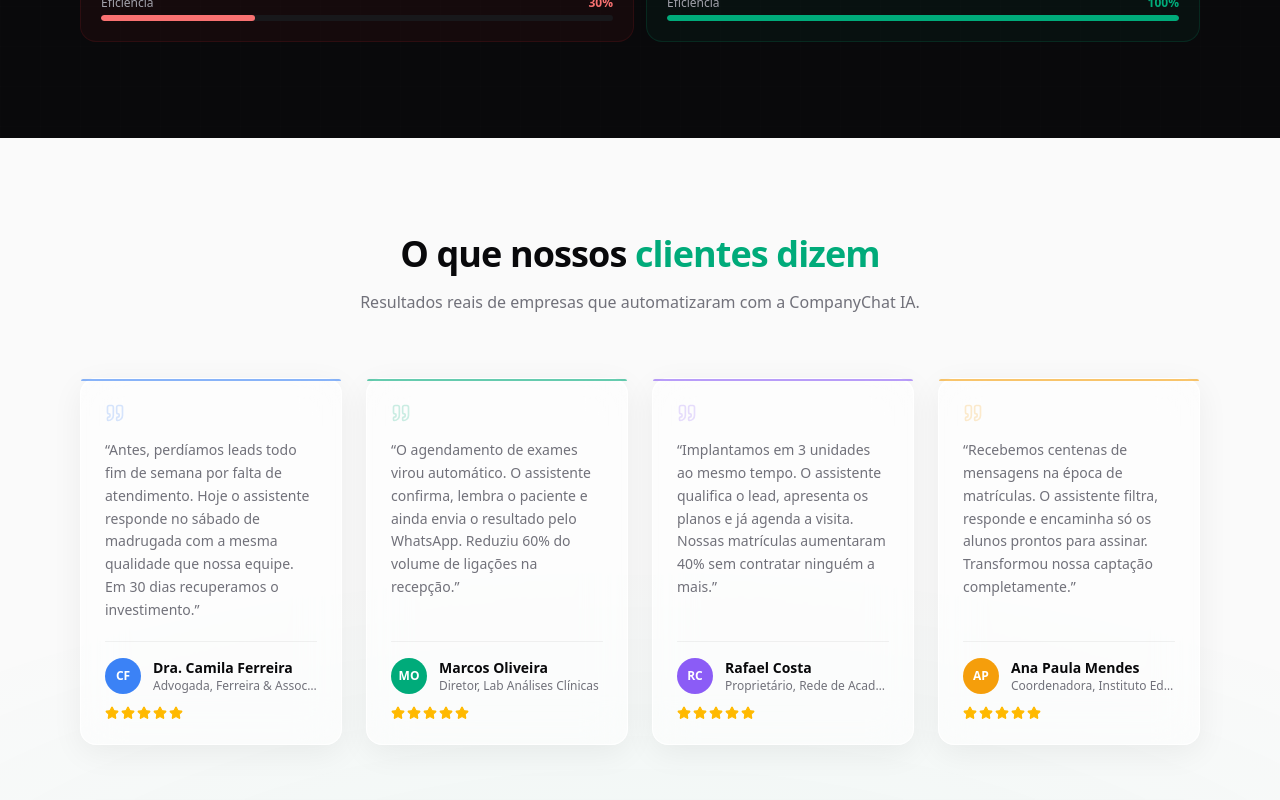
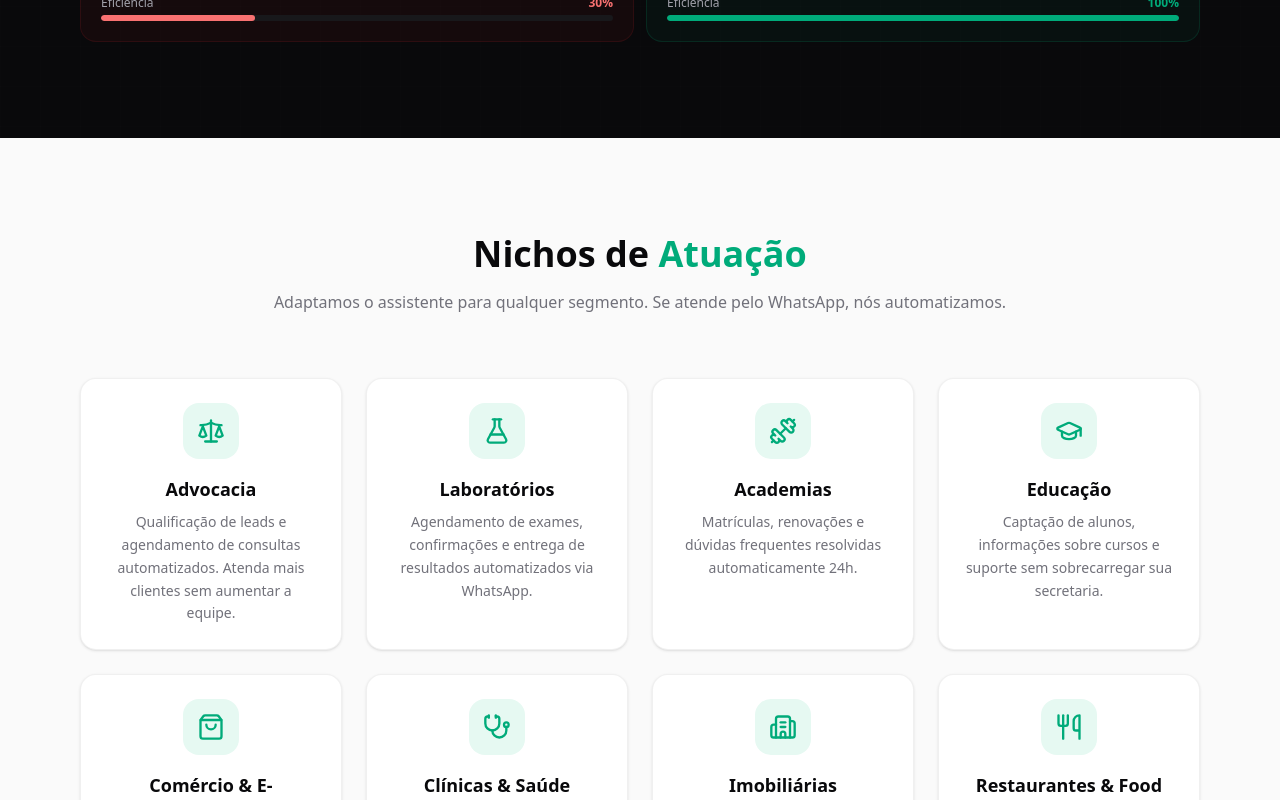
Before and after one commit to eusoualessandrolima/companychat-ia-site, a Next.js app: page / in a window 1280 px wide. Shown: the part 4840-5640 px from the top of the page. Built offline with nearby package versions, Linux system fonts and the light colour scheme.

Commit message:
refactor: remove seção de depoimentos da home
Co-Authored-By: Claude Opus 4.8 (1M context) <noreply@anthropic.com>

```diff
--- a/src/app/page.tsx
+++ b/src/app/page.tsx
@@ -5,7 +5,6 @@ import Problemas from "@/components/Problemas";
 import ComoFunciona from "@/components/ComoFunciona";
 import Servicos from "@/components/Servicos";
 import Beneficios from "@/components/Beneficios";
-import Depoimentos from "@/components/Depoimentos";
 import Nichos from "@/components/Nichos";
 import Sobre from "@/components/Sobre";
 import FAQ from "@/components/FAQ";
@@ -24,7 +23,6 @@ export default function Home() {
         <ComoFunciona />
         <Servicos />
         <Beneficios />
-        <Depoimentos />
         <Nichos />
         <Sobre />
         <FAQ />
```
